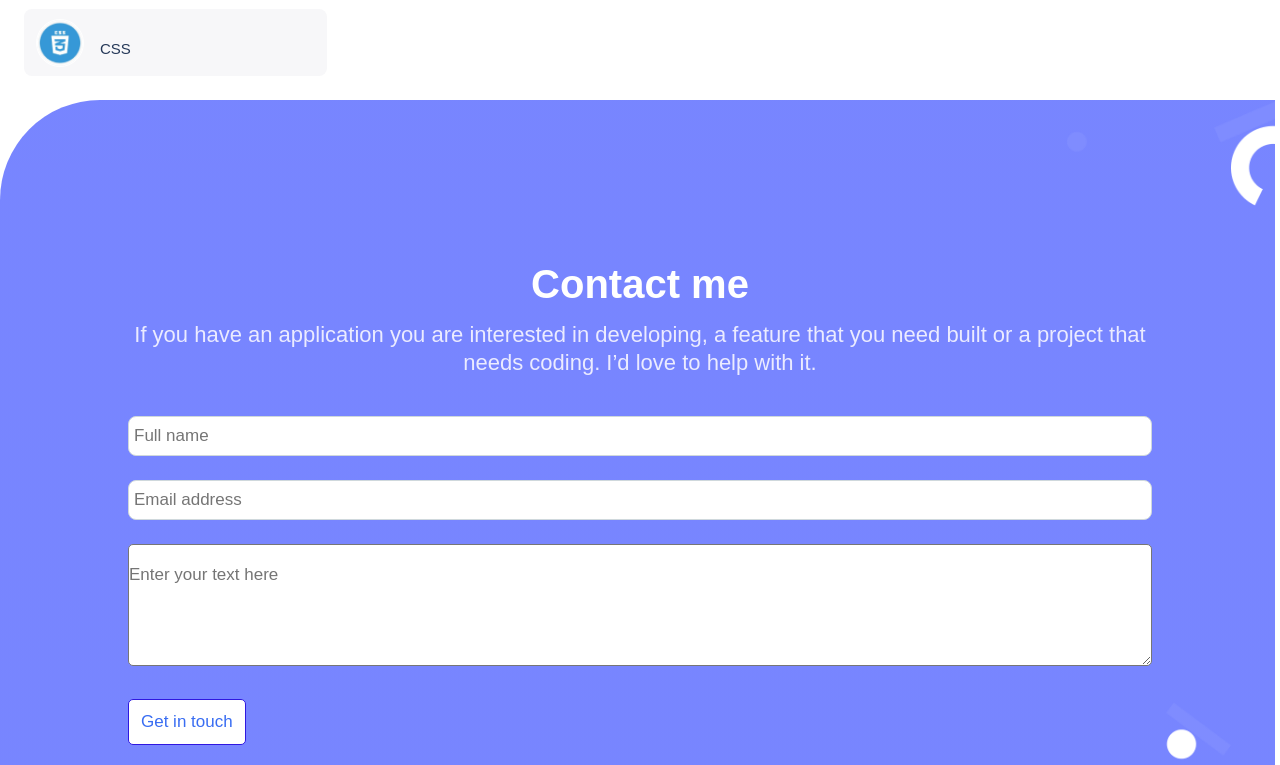
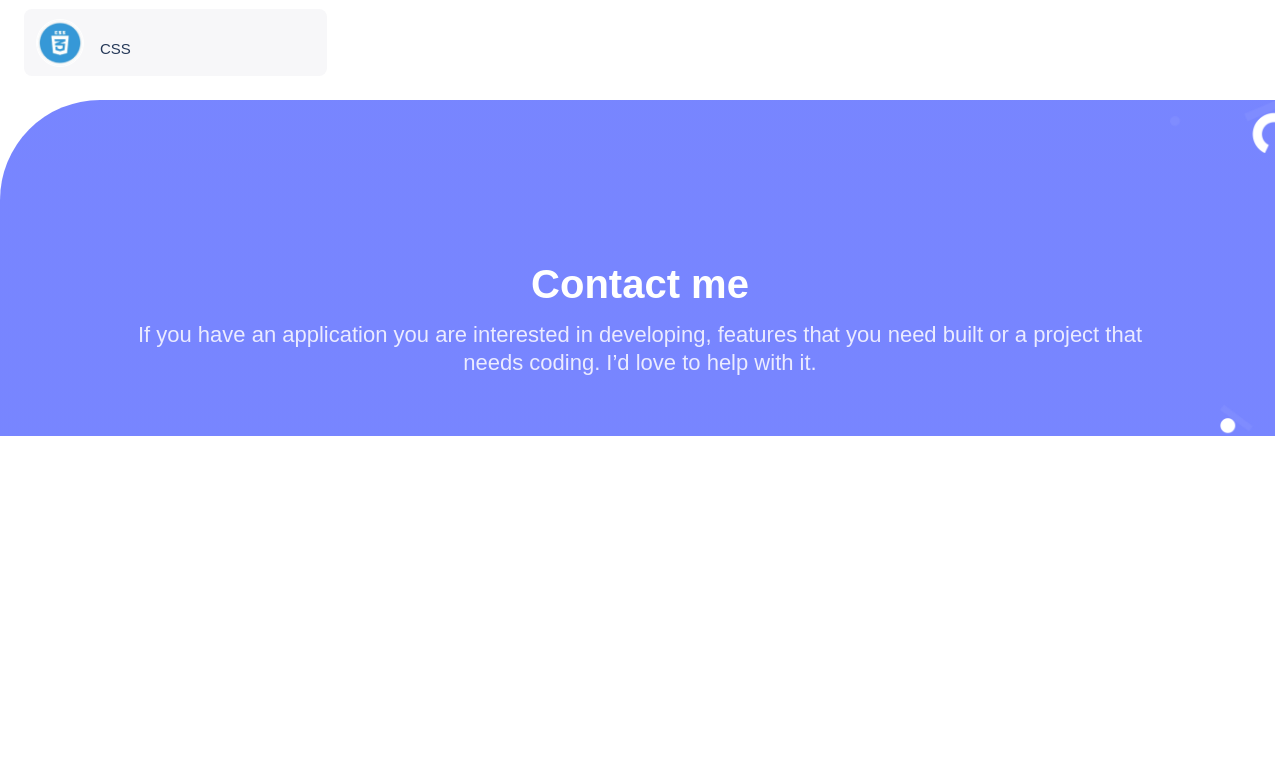
Before and after one commit to KALUNGI-J-BOBSON/Portfolio-finish-mobile-version, a website: page index.html in a window 1280 px wide. Shown: the part 3901-4666 px from the top of the page. After the commit the page ends 4337 px from the top, so only its background shows below. Drawn offline with Linux system fonts and the light colour scheme.

Commit message:
modified the index.html file

```diff
--- a/index.html
+++ b/index.html
@@ -252,65 +252,21 @@
     </div>
     <section class="bg_color">
 
-
       <div class="contact_section">
 
-
         <div class="contact_form">
-
           <header>
             <h3>Contact me</h3>
           </header>
           <div class="text3">
 
             <h2>
-              If you have an application you are interested in developing, a
-            feature that you need built or a project that needs coding. I’d love
+              If you have an application you are interested in developing,
+            features that you need built or a project that needs coding. I’d love
             to help with it.
             </h2>
           </div>
-        <form
-          action="https://formspree.io/f/xpznodvr"
-          method="post"
-        >
 
-          <ul>
-
-            <li>
-              <input
-              class="text"
-                type="text"
-                name="fname"
-                placeholder="Full name"
-                maxlength="30"
-                required
-              />
-            </li>
-            <li>
-            <label>
-              <input
-              class="emailtext"
-                type="email"
-                name="email"
-                placeholder="Email address"
-                required
-              />
-            </label></li>
-            <article class="submit_button">
-            <li>
-              <textarea
-              class="textarea"
-                name="message"
-                placeholder="Enter your text here"
-                maxlength="500"
-                required
-              ></textarea>
-            </li>
-            <button type="submit" name="button">Get in touch</button>
-          </article>
-          </ul>
-
-        </form>
 
   </div>
 
```
